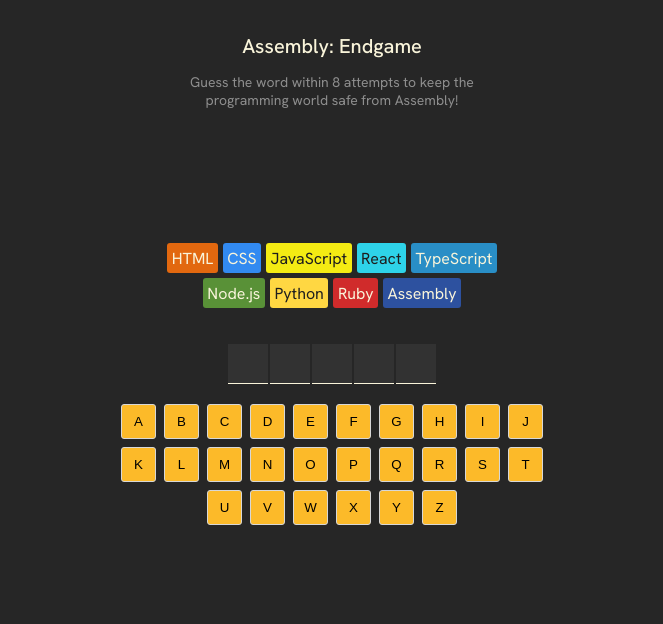
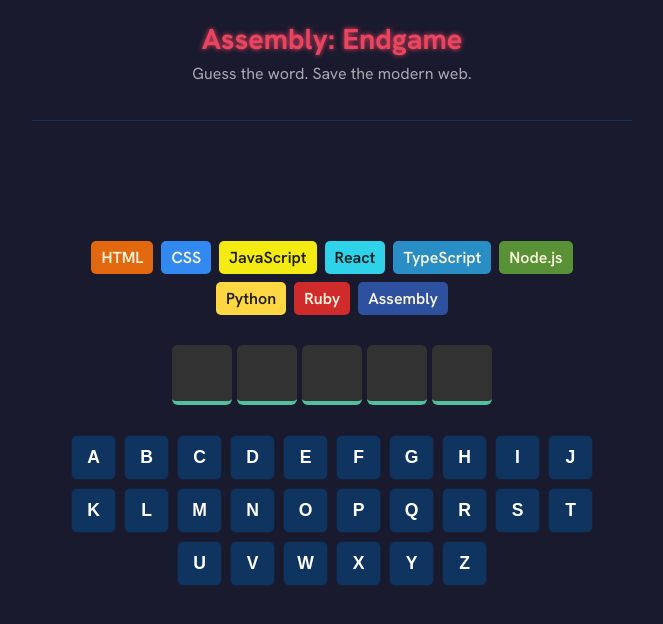
Before and after one commit to Inouye165/scrimba-assembly-endgame, a React (Vite) app: page / in a window 1280 px wide. Shown: the top 624 px of the page, without its empty margins (308-971 px from the left). Built offline with nearby package versions, Linux system fonts and the light colour scheme.

Commit message:
feat: changed game a bit for fun

```diff
--- a/index.css
+++ b/index.css
@@ -1,167 +1,255 @@
+/* --- Global Styles & Custom Properties --- */
+:root {
+    --background-color: #1A1A2E;
+    --primary-color: #16213E;
+    --secondary-color: #0F3460;
+    --accent-color: #E94560;
+    --font-color: #FFFFFF;
+    --bright-accent: #53BF9D;
+
+    --success-green: #4E9F3D;
+    --error-red: #D83A56;
+    --neutral-yellow: #F9D923;
+}
+
 * {
     box-sizing: border-box;
 }
 
 body {
     margin: 0;
-    font-family: "Hanken Grotesk", Arial, sans-serif;
-    background-color: #262626;
-    color: #D9D9D9;
+    font-family: "Hanken Grotesk", "Segoe UI", sans-serif;
+    background-color: var(--background-color);
+    color: var(--font-color);
     padding: 20px;
-    height: 100vh;
+    min-height: 100vh;
 }
 
 main {
     display: flex;
     flex-direction: column;
     align-items: center;
+    max-width: 600px;
+    margin: 0 auto;
 }
 
+/* --- Header --- */
 header {
     text-align: center;
+    border-bottom: 1px solid var(--secondary-color);
+    padding-bottom: 20px;
+    margin-bottom: 20px;
+    width: 100%;
 }
 
 header > h1 {
-    font-size: 1.25rem;
-    font-weight: 500;
-    color: #F9F4DA;
+    font-size: 1.8rem;
+    font-weight: 700;
+    color: var(--accent-color);
+    text-shadow: 0 0 5px var(--accent-color);
+    margin: 0;
 }
 
 header > p {
-    font-size: 0.875rem;
-    max-width: 350px;
-    color: #8E8E8E;
+    font-size: 1rem;
+    color: #a9a9b3;
+    margin-top: 5px;
 }
 
+/* --- Game Status Banners --- */
 section.game-status {
     display: flex;
     flex-direction: column;
     align-items: center;
     justify-content: center;
-    color: #F9F4DA;
+    color: var(--font-color);
     width: 100%;
-    max-width: 350px;
-    min-height: 60px;
-    border-radius: 4px;
-    margin-block: 30px;
+    min-height: 70px;
+    border-radius: 8px;
+    margin-block: 10px 20px;
+    padding: 10px;
+    animation: slideDown 0.5s ease-out;
+    text-align: center;
 }
 
 section.game-status.won {
-    background-color: #10A95B;
+    background-color: var(--success-green);
+    box-shadow: 0 0 15px var(--success-green);
 }
 
 section.game-status.lost {
-    background-color: #BA2A2A;
+    background-color: var(--error-red);
+    box-shadow: 0 0 15px var(--error-red);
 }
 
 section.game-status.farewell {
-    background-color: #7A5EA7;
-    border: 1px dashed #323232;
-}
-
-section.game-status > p {
-    margin: 5px;
-}
-
-section.game-status > p.farewell-message {
-    font-style: italic;
-    font-weight: 400;
+    background-color: var(--secondary-color);
 }
 
 section.game-status > h2 {
-    font-size: 1.25rem;
-    margin: 5px
+    font-size: 1.5rem;
+    margin: 0;
+}
+section.game-status > p {
+    margin: 5px 0 0;
+}
+p.farewell-message {
+    font-style: italic;
 }
 
+/* --- Language "Lives" Chips --- */
 section.language-chips {
     display: flex;
     flex-wrap: wrap;
-    gap: 5px;
+    gap: 8px;
     justify-content: center;
-    max-width: 350px;
-    margin-bottom: 36px;
+    max-width: 500px;
+    margin-bottom: 30px;
 }
 
 span.chip {
-    border-radius: 3px;
-    padding: 4.5px;
+    border-radius: 5px;
+    padding: 6px 10px;
+    font-weight: 600;
     position: relative;
+    transition: all 0.4s ease;
+    overflow: hidden;
 }
 
-/* Dimmed overlay with skull on "lost" languages */
 span.chip.lost::before {
     content: "💀";
     position: absolute;
     display: flex;
     align-items: center;
     justify-content: center;
-    height: 100%;
-    width: 100%;
-    font-size: 0.85rem;
-    top: 0;
-    left: 0;
-    background-color: rgba(0, 0, 0, 0.7);
+    font-size: 1rem;
+    inset: 0; /* modern shorthand for top/right/bottom/left: 0 */
+    background-color: rgba(0, 0, 0, 0.75);
+    backdrop-filter: blur(2px);
+    opacity: 0;
+    animation: fadeIn 0.4s forwards;
 }
 
+/* --- Word Display & Shake Animation --- */
 section.word {
     display: flex;
     justify-content: center;
-    gap: 2px;
-    margin-bottom: 20px;
+    gap: 5px;
+    margin-bottom: 30px;
 }
 
-section.word > span {
-    height: 40px;
-    width: 40px;
+@keyframes shake {
+  10%, 90% { transform: translate3d(-1px, 0, 0); }
+  20%, 80% { transform: translate3d(2px, 0, 0); }
+  30%, 50%, 70% { transform: translate3d(-4px, 0, 0); }
+  40%, 60% { transform: translate3d(4px, 0, 0); }
+}
+
+section.word.shake {
+    animation: shake 0.5s cubic-bezier(.36,.07,.19,.97) both;
+}
+
+.letter-box {
+    height: 60px;
+    width: 60px;
     background-color: #323232;
     display: flex;
     justify-content: center;
     align-items: center;
-    font-size: 1.125rem;
-    border-bottom: 1px solid #F9F4DA;
-}
-section.word > span.missed-letter {
-    color: #EC5D49;
+    font-size: 2rem;
+    font-weight: 700;
+    border-bottom: 4px solid var(--bright-accent);
+    border-radius: 6px;
+    perspective: 1000px; /* For the 3D flip effect */
 }
 
+.letter-inner {
+    transition: transform 0.6s;
+    transform-style: preserve-3d;
+    transform: rotateY(180deg);
+}
+
+.letter-box.revealed .letter-inner {
+    transform: rotateY(0deg);
+}
+
+.letter-box.missed-letter {
+    color: var(--accent-color);
+    border-bottom-color: var(--accent-color);
+}
+
+
+/* --- Keyboard --- */
 section.keyboard {
     display: flex;
     flex-wrap: wrap;
     gap: 8px;
     justify-content: center;
-    max-width: 450px;
-    margin-bottom: 36px;
+    max-width: 550px;
+    margin-bottom: 30px;
 }
 
 section.keyboard > button {
-    height: 35px;
-    width: 35px;
-    background-color: #FCBA29;
-    border: 1px solid #D7D7D7;
-    border-radius: 3px;
+    width: 45px;
+    height: 45px;
+    background-color: var(--secondary-color);
+    color: var(--font-color);
+    border: 1px solid var(--primary-color);
+    border-radius: 6px;
+    font-size: 1.1rem;
+    font-weight: 600;
     cursor: pointer;
+    transition: transform 0.1s ease, background-color 0.2s ease, box-shadow 0.2s ease;
+}
+
+section.keyboard > button:hover:not(:disabled) {
+    background-color: #0F3460;
+    transform: translateY(-2px);
+    box-shadow: 0 4px 8px rgba(0,0,0,0.3);
+}
+
+section.keyboard > button:active:not(:disabled) {
+    transform: translateY(0);
+}
+
+section.keyboard > button:disabled {
+    cursor: not-allowed;
+    opacity: 0.4;
 }
 
 section.keyboard > button.correct {
-    background-color: #10A95B;
+    background-color: var(--success-green);
+    color: white;
 }
 
 section.keyboard > button.wrong {
-    background-color: #EC5D49;
+    background-color: var(--error-red);
+    color: white;
 }
 
+/* --- New Game Button --- */
 button.new-game {
-    background-color: #11B5E5;
-    border: 1px solid #D7D7D7;
-    border-radius: 4px;
-    width: 225px;
-    height: 40px;
-    padding: 6px 12px;
-    display: block;
-    margin-inline: auto;
+    background-color: var(--accent-color);
+    color: var(--font-color);
+    border: none;
+    border-radius: 8px;
+    width: 250px;
+    height: 50px;
+    padding: 10px 20px;
+    font-size: 1.2rem;
+    font-weight: 700;
     cursor: pointer;
+    transition: all 0.2s ease-in-out;
 }
-.sr-only {
+
+button.new-game:hover {
+    transform: scale(1.05);
+    box-shadow: 0 0 20px var(--accent-color);
+}
+
+
+/* --- Utility & Animation Keyframes --- */
+.sr-only { /* For accessibility, unchanged */
     position: absolute;
     width: 1px;
     height: 1px;
@@ -172,3 +260,20 @@ button.new-game {
     white-space: nowrap;
     border: 0;
 }
+
+@keyframes slideDown {
+    from {
+        opacity: 0;
+        transform: translateY(-20px);
+    }
+    to {
+        opacity: 1;
+        transform: translateY(0);
+    }
+}
+
+@keyframes fadeIn {
+    to {
+        opacity: 1;
+    }
+}
--- a/src/App.jsx
+++ b/src/App.jsx
@@ -1,4 +1,4 @@
-import { useState } from "react"
+import { useState, useEffect } from "react"
 import { clsx } from "clsx"
 import Confetti from "react-confetti"
 import { languages } from "./languages"
@@ -8,20 +8,31 @@ export default function AssemblyEndgame() {
     // State values
     const [currentWord, setCurrentWord] = useState(() => getRandomWord())
     const [guessedLetters, setGuessedLetters] = useState([])
+    // New state for the shake effect
+    const [isShaking, setIsShaking] = useState(false)
 
     // Derived values
-    const numGuessesLeft = languages.length - 1
     const wrongGuessCount =
         guessedLetters.filter(letter => !currentWord.includes(letter)).length
+    const numGuessesLeft = languages.length - wrongGuessCount
     const isGameWon =
         currentWord.split("").every(letter => guessedLetters.includes(letter))
-    const isGameLost = wrongGuessCount >= numGuessesLeft
+    const isGameLost = wrongGuessCount >= languages.length
     const isGameOver = isGameWon || isGameLost
     const lastGuessedLetter = guessedLetters[guessedLetters.length - 1]
     const isLastGuessIncorrect = lastGuessedLetter && !currentWord.includes(lastGuessedLetter)
 
     // Static values
     const alphabet = "abcdefghijklmnopqrstuvwxyz"
+
+    // Effect to trigger the shake animation on a wrong guess
+    useEffect(() => {
+        if (isLastGuessIncorrect) {
+            setIsShaking(true)
+            const timeoutId = setTimeout(() => setIsShaking(false), 500) // Duration of the shake animation
+            return () => clearTimeout(timeoutId)
+        }
+    }, [guessedLetters, isLastGuessIncorrect])
 
     function addGuessedLetter(letter) {
         setGuessedLetters(prevLetters =>
@@ -57,11 +68,15 @@ export default function AssemblyEndgame() {
     const letterElements = currentWord.split("").map((letter, index) => {
         const shouldRevealLetter = isGameLost || guessedLetters.includes(letter)
         const letterClassName = clsx(
+            "letter-box",
+            shouldRevealLetter && "revealed",
             isGameLost && !guessedLetters.includes(letter) && "missed-letter"
         )
         return (
             <span key={index} className={letterClassName}>
-                {shouldRevealLetter ? letter.toUpperCase() : ""}
+                <span className="letter-inner">
+                    {shouldRevealLetter ? letter.toUpperCase() : ""}
+                </span>
             </span>
         )
     })
@@ -79,8 +94,8 @@ export default function AssemblyEndgame() {
             <button
                 className={className}
                 key={letter}
-                disabled={isGameOver}
-                aria-disabled={guessedLetters.includes(letter)}
+                disabled={isGameOver || isGuessed}
+                aria-disabled={isGuessed}
                 aria-label={`Letter ${letter}`}
                 onClick={() => addGuessedLetter(letter)}
             >
@@ -107,15 +122,15 @@ export default function AssemblyEndgame() {
         if (isGameWon) {
             return (
                 <>
-                    <h2>You win!</h2>
-                    <p>Well done! 🎉</p>
+                    <h2>YOU WIN!</h2>
+                    <p>The programming world is safe. Well done! 🎉</p>
                 </>
             )
         }
         if (isGameLost) {
             return (
                 <>
-                    <h2>Game over!</h2>
+                    <h2>GAME OVER</h2>
                     <p>You lose! Better start learning Assembly 😭</p>
                 </>
             )
@@ -126,12 +141,11 @@ export default function AssemblyEndgame() {
 
     return (
         <main>
-            {isGameWon && <Confetti />}
+            {isGameWon && <Confetti gravity={0.15} numberOfPieces={300} />}
 
             <header>
                 <h1>Assembly: Endgame</h1>
-                <p>Guess the word within 8 attempts to keep the
-                programming world safe from Assembly!</p>
+                <p>Guess the word. Save the modern web.</p>
             </header>
 
             <section
@@ -142,34 +156,15 @@ export default function AssemblyEndgame() {
                 {renderGameStatus()}
             </section>
 
-            <section className="language-chips">
+            <section className="language-chips" aria-label="Guesses left">
                 {languageElements}
             </section>
 
-            <section className="word">
+            <section className={clsx("word", isShaking && "shake")} aria-label="Current word">
                 {letterElements}
             </section>
 
-            {/* Combined visually-hidden aria-live region for status updates */}
-            <section
-                className="sr-only"
-                aria-live="polite"
-                role="status"
-            >
-                <p>
-                    {currentWord.includes(lastGuessedLetter) ?
-                        `Correct! The letter ${lastGuessedLetter} is in the word.` :
-                        `Sorry, the letter ${lastGuessedLetter} is not in the word.`
-                    }
-                    You have {numGuessesLeft} attempts left.
-                </p>
-                <p>Current word: {currentWord.split("").map(letter =>
-                guessedLetters.includes(letter) ? letter + "." : "blank.")
-                .join(" ")}</p>
-
-            </section>
-
-            <section className="keyboard">
+            <section className="keyboard" aria-label="Keyboard">
                 {keyboardElements}
             </section>
 
@@ -177,7 +172,7 @@ export default function AssemblyEndgame() {
                 <button
                     className="new-game"
                     onClick={startNewGame}
-                >New Game</button>}
+                >Play Again</button>}
         </main>
     )
 }
```
Lines whose indentation alone changed are shown as unchanged.
